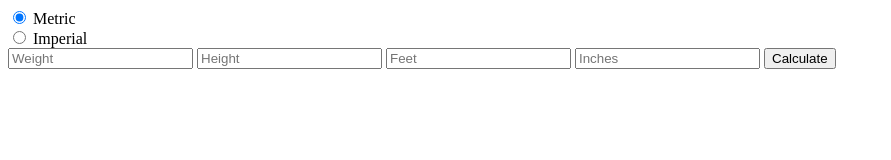
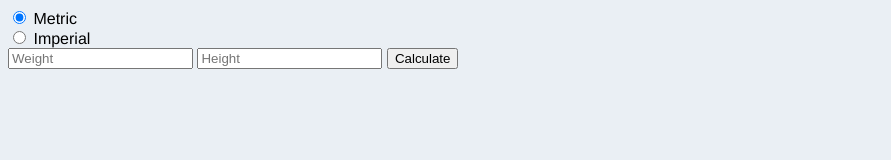
Before and after one commit to Philippoes/BMI_challenge, a plain HTML site: page index.html in a window 1280 px wide. Both pictures are taken after a click on the radio button 19 px from the left and 17 px from the top of the page. Shown: the whole page, without its empty margins (0-891 px from the left). Drawn offline with nearby package versions, Linux system fonts and the light colour scheme.

Commit message:
Adds fully functional BMI calculator

```diff
--- a/index.html
+++ b/index.html
@@ -3,6 +3,7 @@
   <head>
     <meta charset="utf-8">
     <title>BMI Calculator</title>
+    <link rel="stylesheet" href="styles.css">
     <script src="src/person.js"></script>
     <script src="src/bmi_calculator.js"></script>
     <script src="https://code.jquery.com/jquery-2.1.4.js"></script>
@@ -13,14 +14,14 @@
   </head>
   <body>
     <form action="">
-  <input type="radio" id="metrichcheck" name="imperialswitch" value="false" checked> Metric<br>
+  <input type="radio" id="metriccheck" name="imperialswitch" value="false" checked> Metric<br>
   <input type="radio" id="imperialcheck" name="imperialswitch" value="true"> Imperial<br>
 </form>
     <form>
-      <input type="text" id="weight" placeholder="Weight">
-      <input type="text" id="height" placeholder="Height">
-      <input type="text" id="feet" placeholder="Feet">
-      <input type="text" id="inches" placeholder="Inches">
+      <input type="number" id="weight" min="1" placeholder="Weight">
+      <input type="number" id="height" min="1" placeholder="Height">
+      <input type="number" id="feet" min="1" placeholder="Feet">
+      <input type="number" id="inches" min="1" placeholder="Inches">
       <input type="button" id="calculate" value="Calculate">
     </form>
     <div>
--- a/src/ui.js
+++ b/src/ui.js
@@ -1,14 +1,19 @@
 $(document).ready(function () {
+  $("#feet").hide();
+  $("#inches").hide();
 
+  $("#metriccheck").click(function(){
+      $("#feet").hide();
+      $("#inches").hide();
+      $("#height").show();
+  });
 
-    // function showHeight() {
-    //        $("#height").style.display = 'visible';
-    //      }
-    //
-    //   function hideHeight(){
-    //         $("#height").style.display = 'hidden';
-    //       }
-    //
+  $("#imperialcheck").click(function(){
+      $("#height").hide();
+      $("#feet").show();
+      $("#inches").show();
+  });
+
   $("#calculate").click(function () {
     var w;
     var h;
--- /dev/null
+++ b/styles.css
@@ -0,0 +1,4 @@
+body{
+  background-color: #eaeff4;
+  font-family: Helvetica
+}
```
